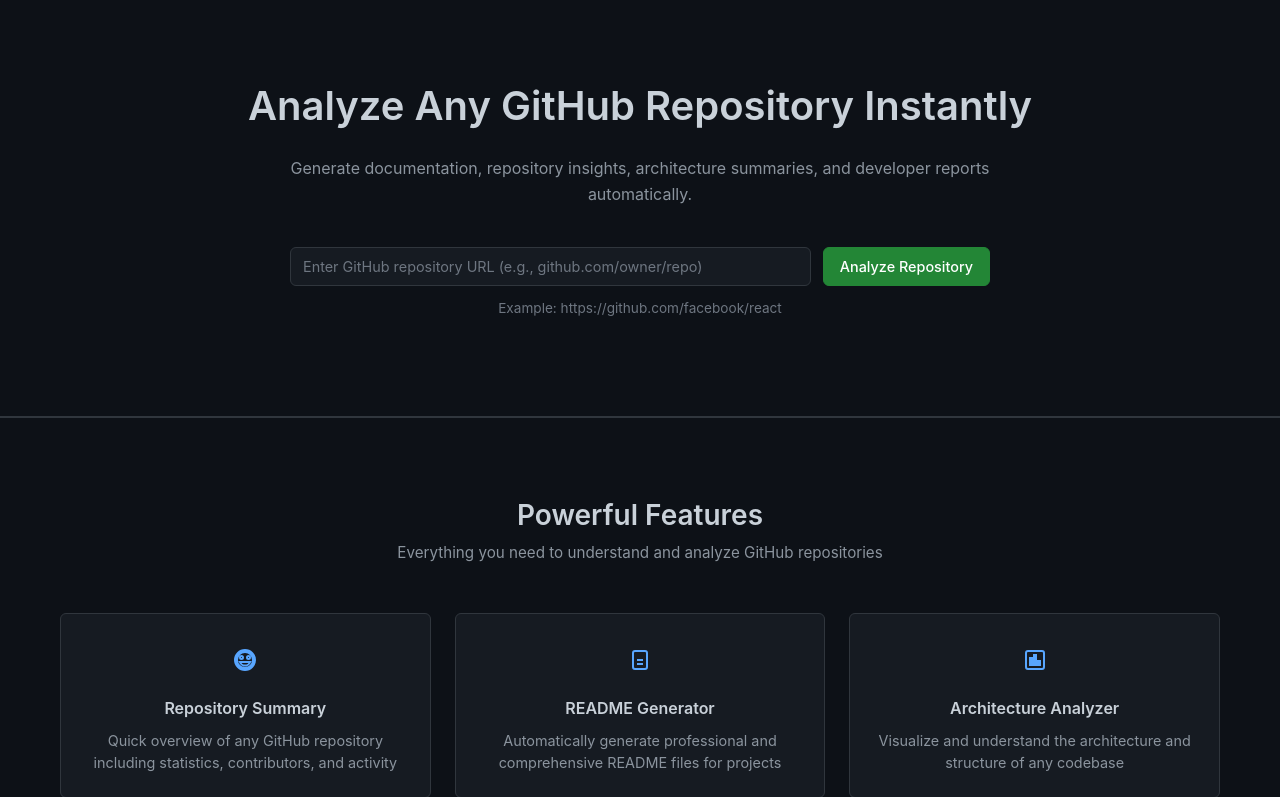
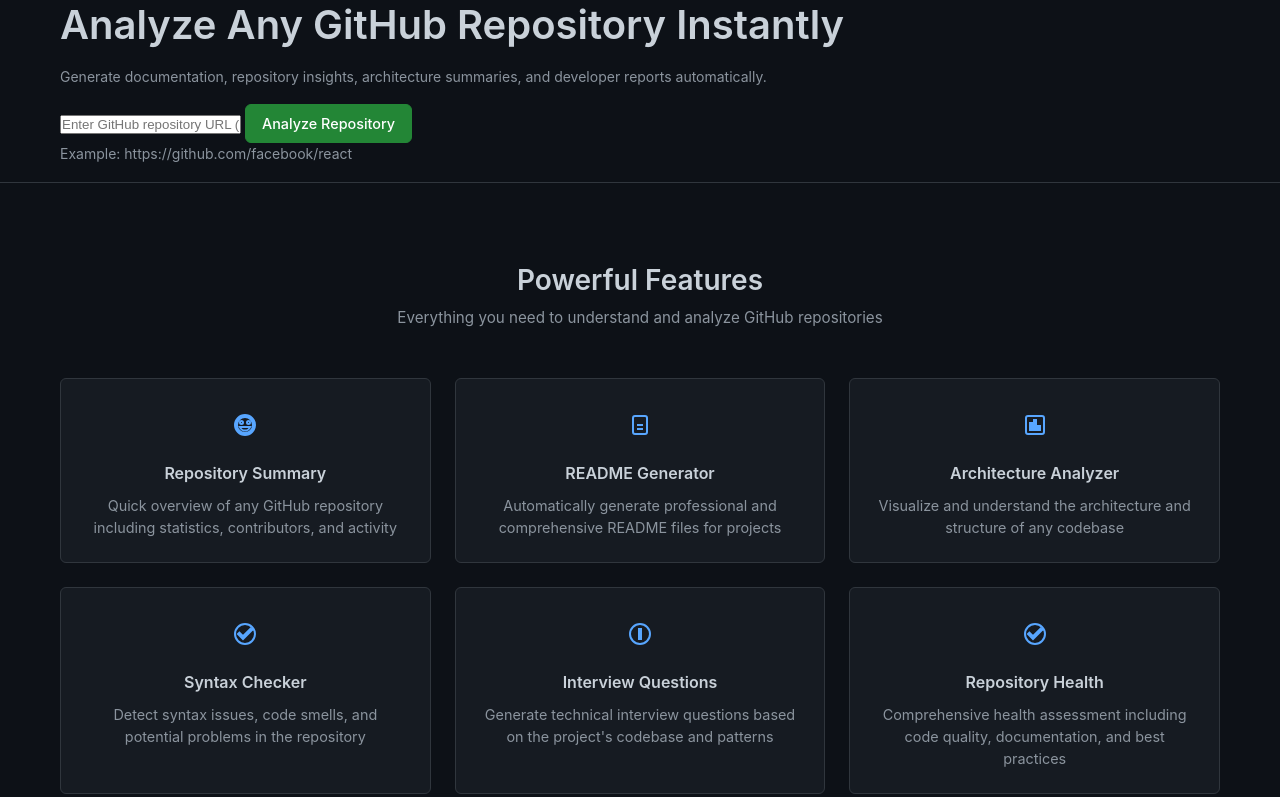
Before and after one commit to codepiyusss/RepoPilot-AI, a Flask app: page / in a window 1280 px wide. Shown: the part 65-862 px from the top of the page. Run offline with Flask 3, Linux system fonts and the light colour scheme.

Commit message:
Update style.css

```diff
--- a/static/css/style.css
+++ b/static/css/style.css
@@ -72,7 +72,6 @@ a:hover {
     color: var(--hover-blue);
 }
 
-/* Layout */
 
 .container {
     max-width: 1200px;
@@ -84,7 +83,6 @@ main {
     min-height: calc(100vh - 64px - 280px);
 }
 
-/* Navigation Bar */
 
 .navbar {
     position: sticky;
@@ -151,78 +149,6 @@ main {
     width: 100%;
 }
 
-/* Hero Section */
-
-.hero {
-    padding: 80px 0;
-    background-color: var(--bg-primary);
-    border-bottom: 1px solid var(--border-color);
-}
-
-.hero-content {
-    text-align: center;
-    max-width: 900px;
-    margin: 0 auto;
-}
-
-.hero-title {
-    font-size: 2.5rem;
-    font-weight: 600;
-    margin-bottom: 1.5rem;
-    color: var(--text-primary);
-    line-height: 1.3;
-}
-
-.hero-description {
-    font-size: 1rem;
-    color: var(--text-secondary);
-    margin-bottom: 2.5rem;
-    max-width: 700px;
-    margin-left: auto;
-    margin-right: auto;
-    line-height: 1.6;
-}
-
-/* Input Section */
-
-.input-section {
-    max-width: 700px;
-    margin: 0 auto;
-}
-
-.input-group {
-    display: flex;
-    gap: 0.75rem;
-    margin-bottom: 0.75rem;
-}
-
-.repo-input {
-    flex: 1;
-    padding: 10px 12px;
-    background-color: var(--bg-secondary);
-    border: 1px solid var(--border-color);
-    border-radius: var(--border-radius);
-    color: var(--text-primary);
-    font-family: inherit;
-    font-size: 0.9rem;
-    transition: var(--transition);
-}
-
-.repo-input:focus {
-    outline: none;
-    border-color: var(--accent-blue);
-    background-color: var(--bg-tertiary);
-}
-
-.repo-input::placeholder {
-    color: var(--text-tertiary);
-}
-
-.input-hint {
-    font-size: 0.85rem;
-    color: var(--text-tertiary);
-    margin-top: 0.5rem;
-}
 
 /* Buttons */
 
```
